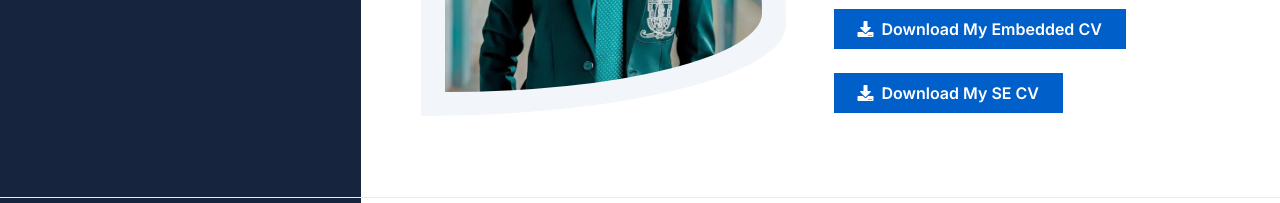
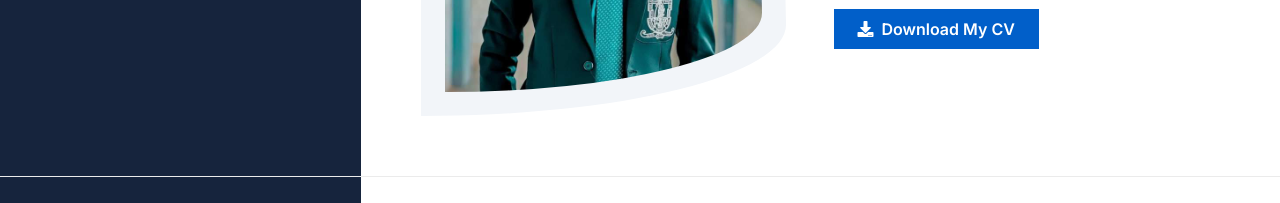
Before and after one commit to THANU16/Thanushanth, a plain HTML site: page index.html in a window 1280 px wide. Shown: the part 597-800 px from the top of the page. Drawn offline with nearby package versions, Linux system fonts and the light colour scheme; animation ran at ten frames a second; a web font is replaced by a local one.

Commit message:
Update CV links in index.html and remove outdated SE CV file

```diff
--- a/index.html
+++ b/index.html
@@ -161,12 +161,8 @@
                                     <p></p>
                                 </div>
                                 <div class="d-flex align-items-center mb-4">
-                                    <a href="cv\ThanuEmbeddedCV.pdf" class="btn btn-primary py-2 px-4"> <i
-                                            class="fas fa-download me-2"></i>Download My Embedded CV</a>
-                                </div>
-                                <div class="d-flex align-items-center mb-4">
-                                    <a href="cv\ThanuSECV.pdf" class="btn btn-primary py-2 px-4"> <i
-                                            class="fas fa-download me-2"></i>Download My SE CV</a>
+                                    <a href="cv\ThanuCV.pdf" class="btn btn-primary py-2 px-4"> <i
+                                            class="fas fa-download me-2"></i>Download My CV</a>
                                 </div>
                             </div>
                         </div>
```
Also changed, not shown: 3 other files.
